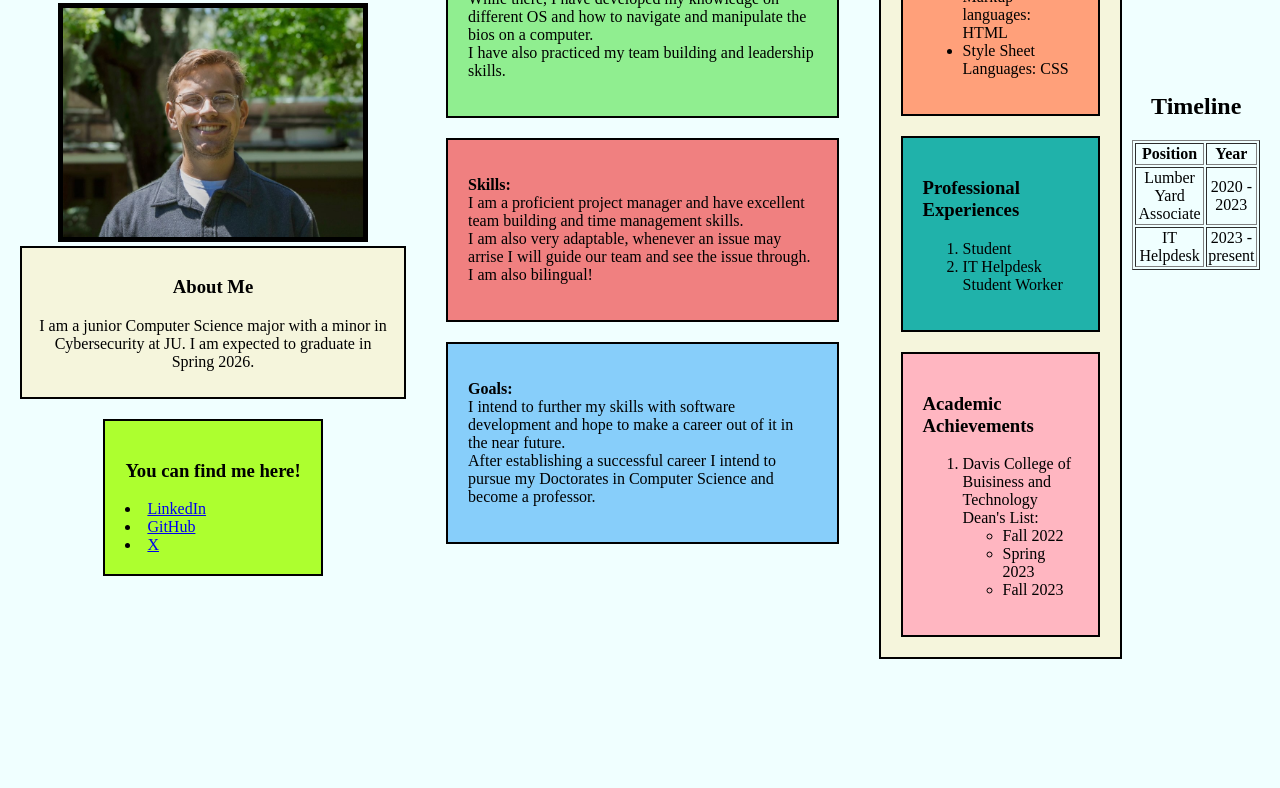
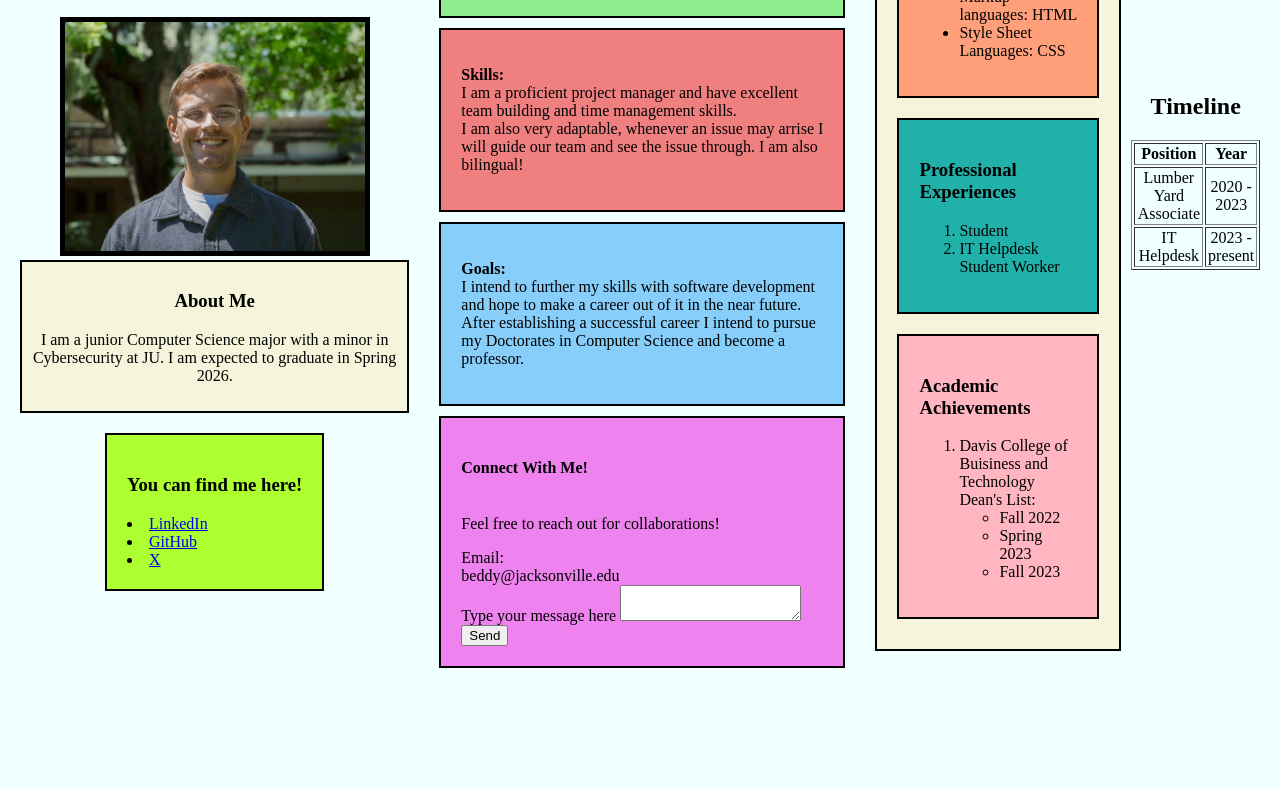
Before and after one commit to bayleyEddy/Personal_Professional_Website, a plain HTML site: page index.html in a window 1280 px wide. Shown: the part 232-1020 px from the top of the page. Before the commit the page ends 991 px from the top, so only its background shows below. Drawn offline with Linux system fonts and the light colour scheme.

Commit message:
HTML Lab Vol.2 Assignment: Adding a Contact Form

```diff
--- a/index.html
+++ b/index.html
@@ -52,6 +52,16 @@
               After establishing a successful career I intend to pursue my Doctorates in Computer Science and become a professor.
             </p>
         </div>
+        <div class="connectWithMe">
+            <h4>Connect With Me!</h4>
+            <p>Feel free to reach out for collaborations!</p>
+            <span>Email:</span> beddy@jacksonville.edu<br>
+            <form action="#">
+                <label for="msg">Type your message here</label>
+                <textarea name="msg" id="msg"></textarea>
+                <button type="submit">Send</button>
+            </form>
+        </div>
     </div>
     <div class = "professionalism">
         <div class="keySkills">
--- a/style.css
+++ b/style.css
@@ -60,11 +60,11 @@ body
     margin-top: 90px;
     margin-bottom: 90px;
 }
-.professionalBackground, .skills, .goals
+.professionalBackground, .skills, .goals, .connectWithMe
 {
     border: 2px solid black;
     padding: 20px;
-    margin: 20px;
+    margin: 10px;
     flex-grow: 1;
     display: flex;
     flex-direction: column;
@@ -74,6 +74,7 @@ body
 .professionalBackground
 {
     background-color: lightgreen;
+    margin-top: -80px;
 }
 
 .skills
@@ -86,11 +87,16 @@ body
     background-color: lightskyblue;
 }
 
+.connectWithMe
+{
+    background-color: violet;
+}
+
 .professionalism
 {
     border: 2px solid black;
     margin-top: 43px;
-    margin-bottom: 80px;
+    margin-bottom: 117px;
     background-color: beige;
 }
 
```
Also changed, not shown: 1 other file.
